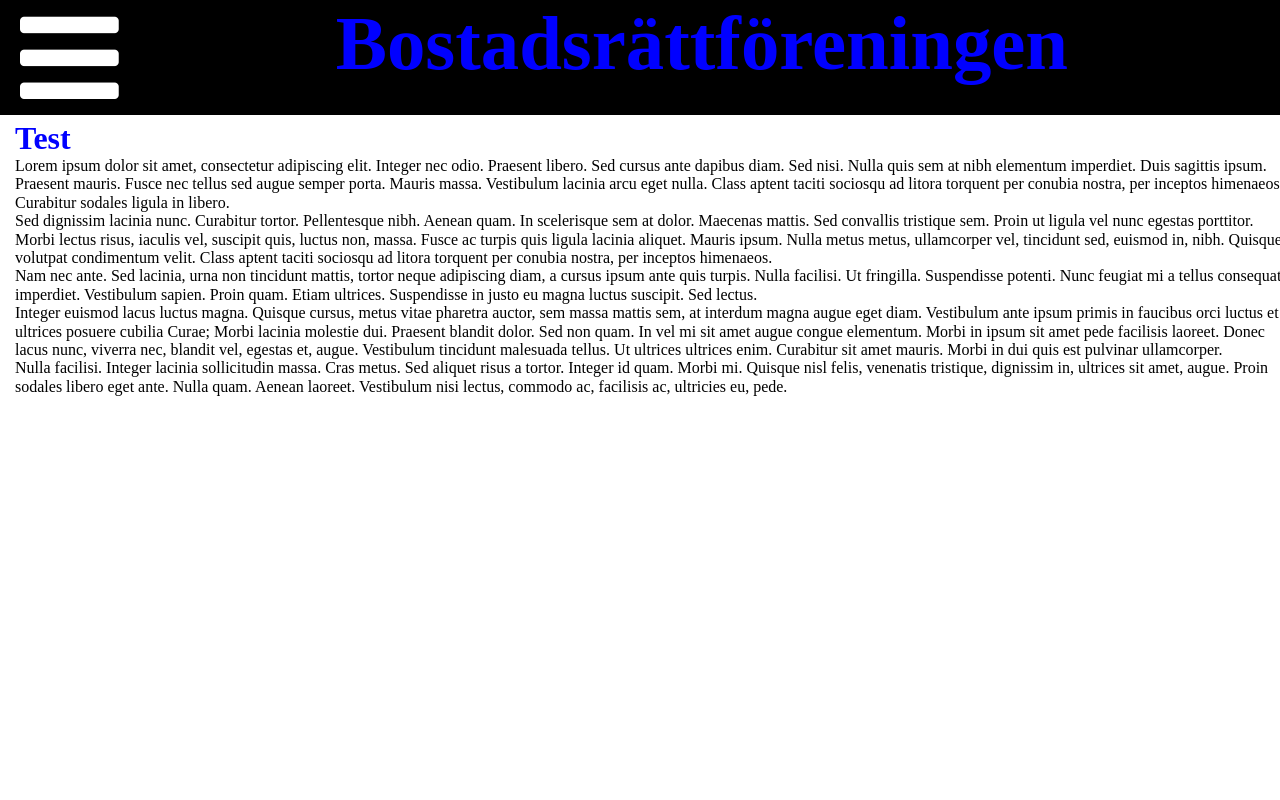
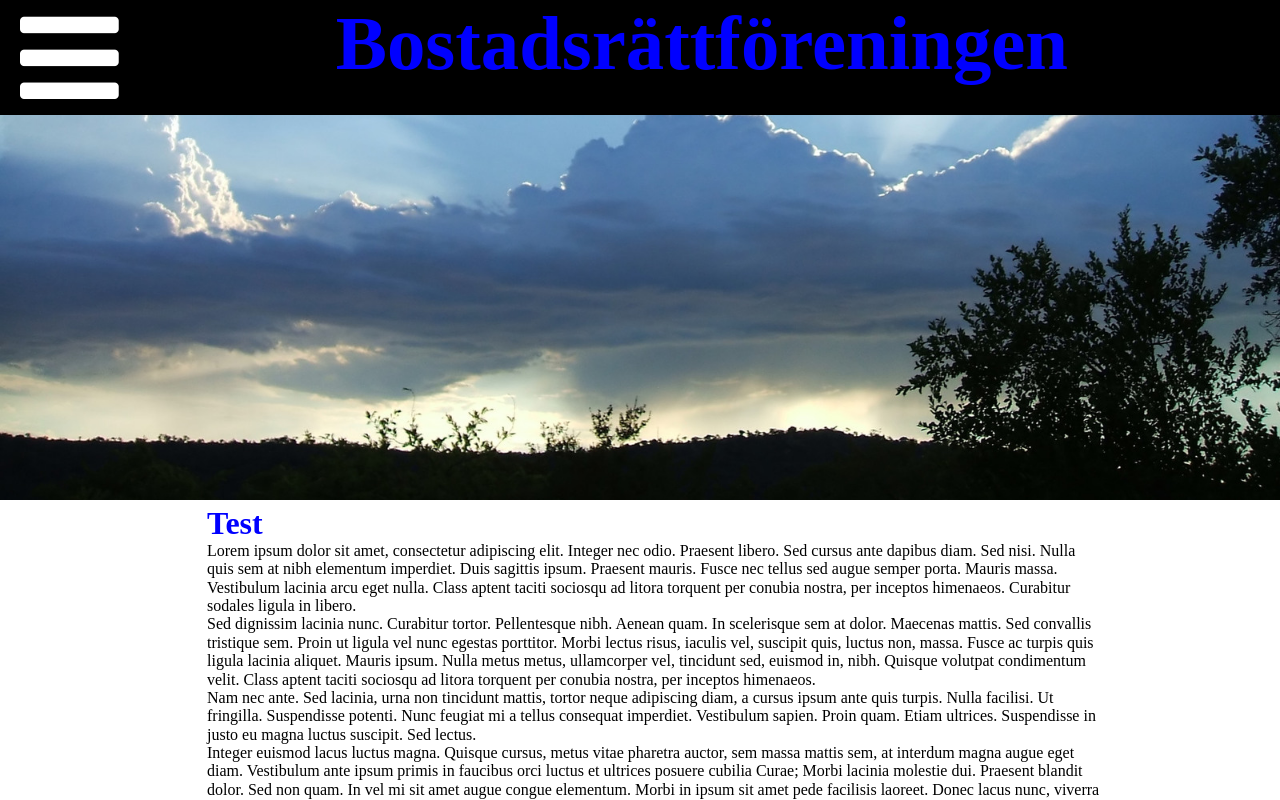
Before and after one commit to Juhlinus/bostadsratts-design, a plain HTML site: page template.html in a window 1280 px wide. Drawn offline with nearby package versions, Linux system fonts and the light colour scheme.

Commit message:
Backbone css for design

```diff
--- a/css/responsive.css
+++ b/css/responsive.css
@@ -0,0 +1,5 @@
+/*
+h1 {
+	color: black;
+}
+*/
--- a/css/style.css
+++ b/css/style.css
@@ -97,6 +97,7 @@ nav {
 	background-color: #F2F2F2;
 	z-index: 3;
 	left: -50%;
+	overflow-y: scroll;
 }
 
 nav > ul {
@@ -247,3 +248,15 @@ form
 {
 	margin-bottom: 10%;
 }
+
+#header-image {
+    background-image: url("../pics/sky.jpg");
+    height: 500px;
+    background-size: cover;
+    background-position: 100% calc(100% + 48px);
+}
+
+.center {
+	margin: 0 auto;
+	float: none;
+}
--- a/template.html
+++ b/template.html
@@ -28,7 +28,10 @@
 			<div class="fa fa-bars bars"></div>
 			<h1>Bostadsrättföreningen</h1>
 		</div>
+		<div id="header-image">
+		</div>
 		<main class="divide-100 top-margin">
+			<div class="center divide-70">
 				<h1>Test</h1>
 				<p>Lorem ipsum dolor sit amet, consectetur adipiscing elit. Integer nec odio. Praesent libero. Sed cursus ante dapibus diam. Sed nisi. Nulla quis sem at nibh elementum imperdiet. Duis sagittis ipsum. Praesent mauris. Fusce nec tellus sed augue semper porta. Mauris massa. Vestibulum lacinia arcu eget nulla. Class aptent taciti sociosqu ad litora torquent per conubia nostra, per inceptos himenaeos. Curabitur sodales ligula in libero. </p>
 
@@ -39,6 +42,7 @@
 				<p>Integer euismod lacus luctus magna. Quisque cursus, metus vitae pharetra auctor, sem massa mattis sem, at interdum magna augue eget diam. Vestibulum ante ipsum primis in faucibus orci luctus et ultrices posuere cubilia Curae; Morbi lacinia molestie dui. Praesent blandit dolor. Sed non quam. In vel mi sit amet augue congue elementum. Morbi in ipsum sit amet pede facilisis laoreet. Donec lacus nunc, viverra nec, blandit vel, egestas et, augue. Vestibulum tincidunt malesuada tellus. Ut ultrices ultrices enim. Curabitur sit amet mauris. Morbi in dui quis est pulvinar ullamcorper. </p>
 
 				<p>Nulla facilisi. Integer lacinia sollicitudin massa. Cras metus. Sed aliquet risus a tortor. Integer id quam. Morbi mi. Quisque nisl felis, venenatis tristique, dignissim in, ultrices sit amet, augue. Proin sodales libero eget ante. Nulla quam. Aenean laoreet. Vestibulum nisi lectus, commodo ac, facilisis ac, ultricies eu, pede. </p>
+			</div>
 		</main>
 	</div>
 	<script type="text/javascript" src="js/jquery-2.1.4.min.js"></script>
```
Lines whose indentation alone changed are shown as unchanged.
